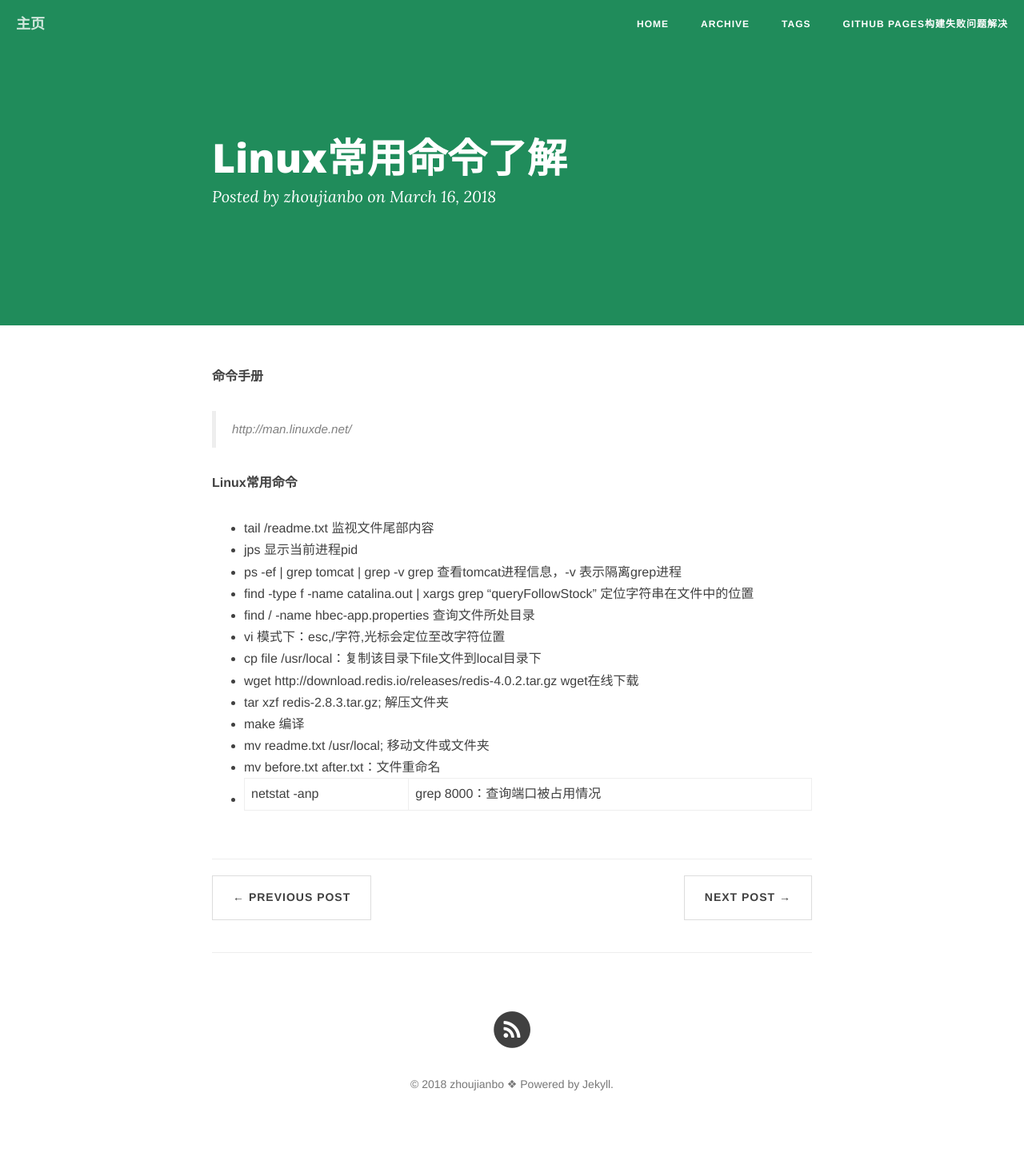
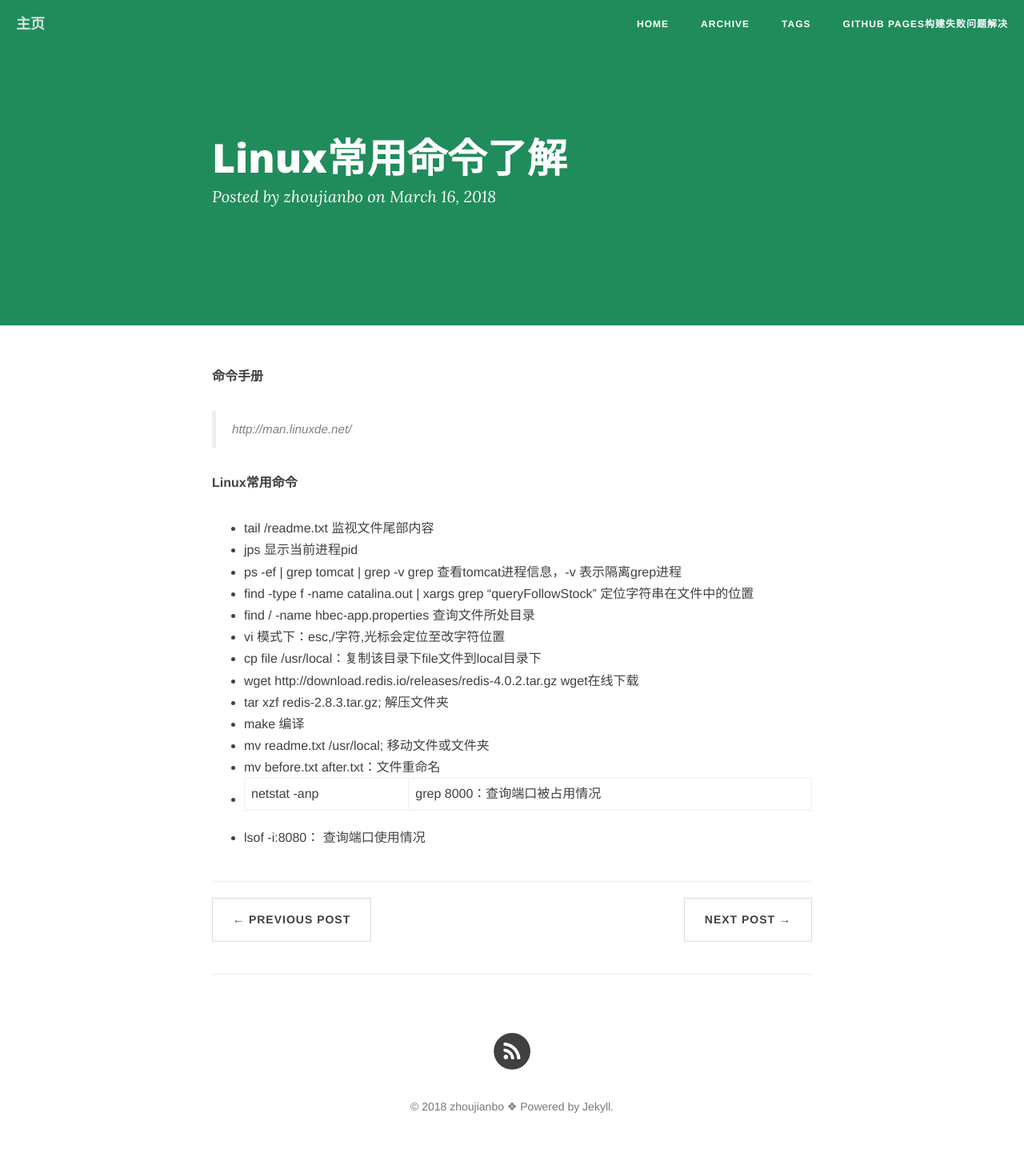
Before and after one commit to ZhouJianBoPro/ZhouJianBoPro.github.io, a Jekyll site: the page built from _posts/2018-03-16-linux.md, in a window 1280 px wide. Shown: the whole page at 80% size. Built offline with Jekyll 4.4.1, drawn with Linux system fonts in a browser that asks for light colours; nearby versions of some CDN libraries; comment, search, counter and statistics services are not loaded; before the commit the page ends 1434 px from its top, so only the background shows below that.

Commit message:
defalut commit；

```diff
--- a/_posts/2018-03-16-linux.md
+++ b/_posts/2018-03-16-linux.md
@@ -24,3 +24,4 @@ description: Linux常用命令了解。
 - mv readme.txt /usr/local; 移动文件或文件夹
 - mv before.txt after.txt：文件重命名
 - netstat  -anp  |grep  8000：查询端口被占用情况
+- lsof -i:8080： 查询端口使用情况
```
